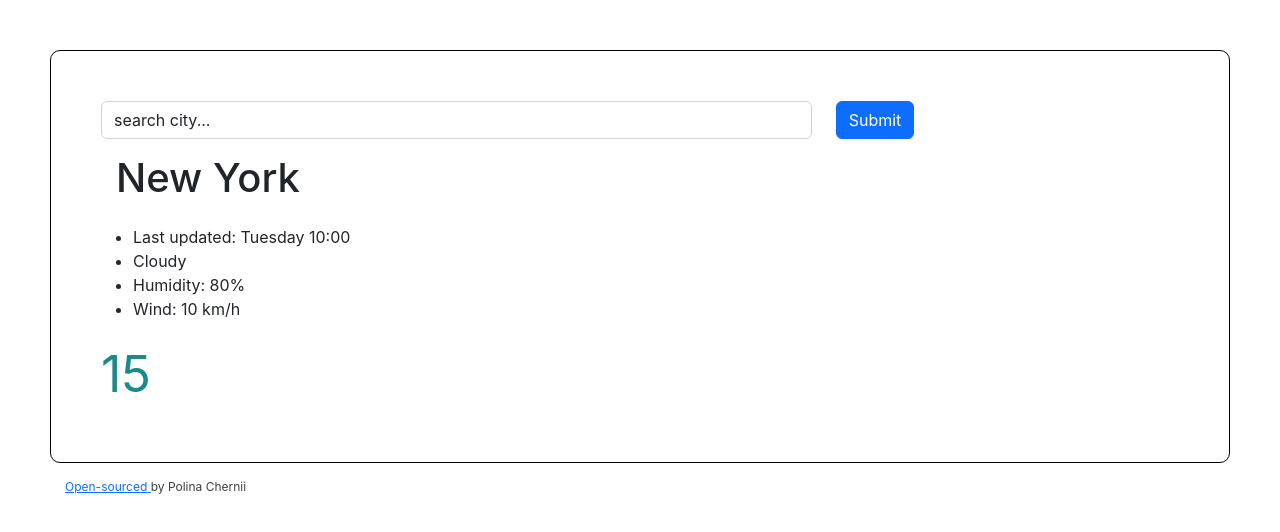
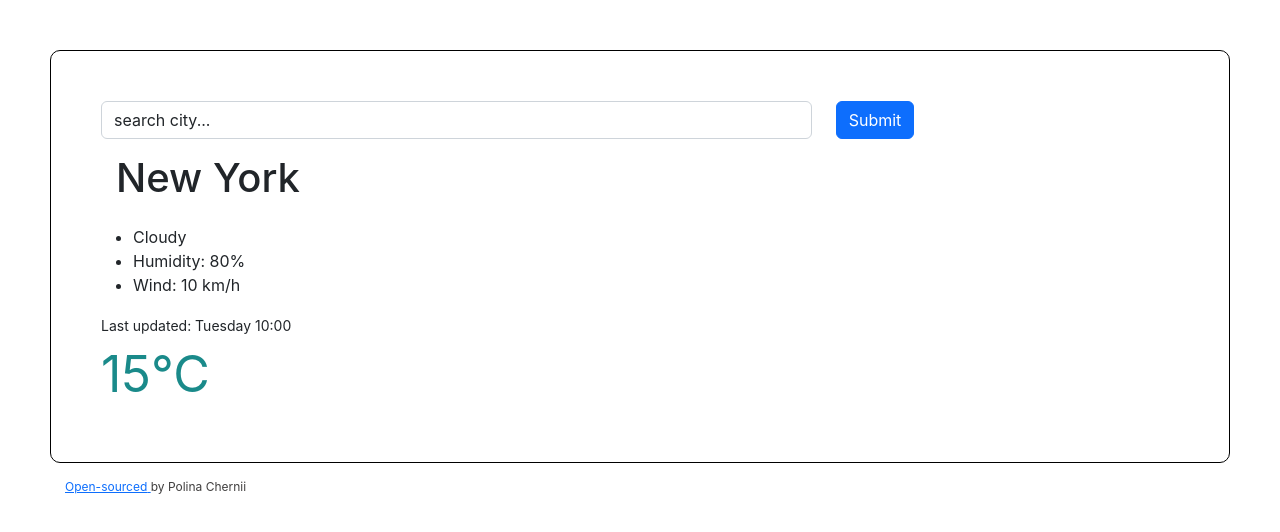
Before and after one commit to plnvsln/weather-react, a React (Create React App) app: page / in a window 1280 px wide. Shown: the top 532 px of the page. Built offline with nearby package versions, Linux system fonts and the light colour scheme.

Commit message:
minor changes
added temperature sign;
adjusted 1 li to small element;

```diff
--- a/src/App.js
+++ b/src/App.js
@@ -8,13 +8,12 @@ function App() {
         <Form />
         <h1>New York</h1>
         <ul>
-          <li>Last updated: Tuesday 10:00</li>
           <li>Cloudy</li>
           <li>Humidity: 80%</li>
           <li>Wind: 10 km/h</li>
         </ul>
-
-        <div className="temp">15</div>
+        <small>Last updated: Tuesday 10:00</small>
+        <div className="temp">15°C</div>
       </div>
       <div className="footer">
         <a
```
